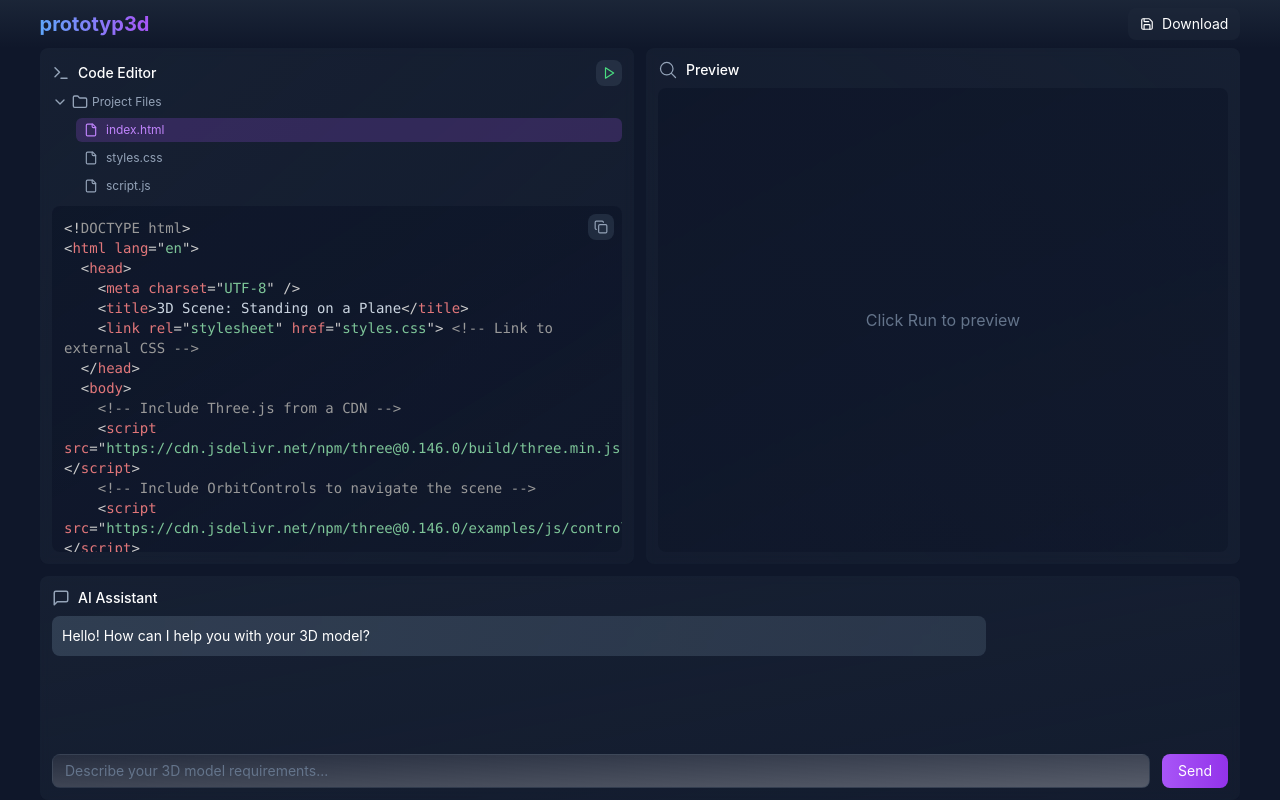
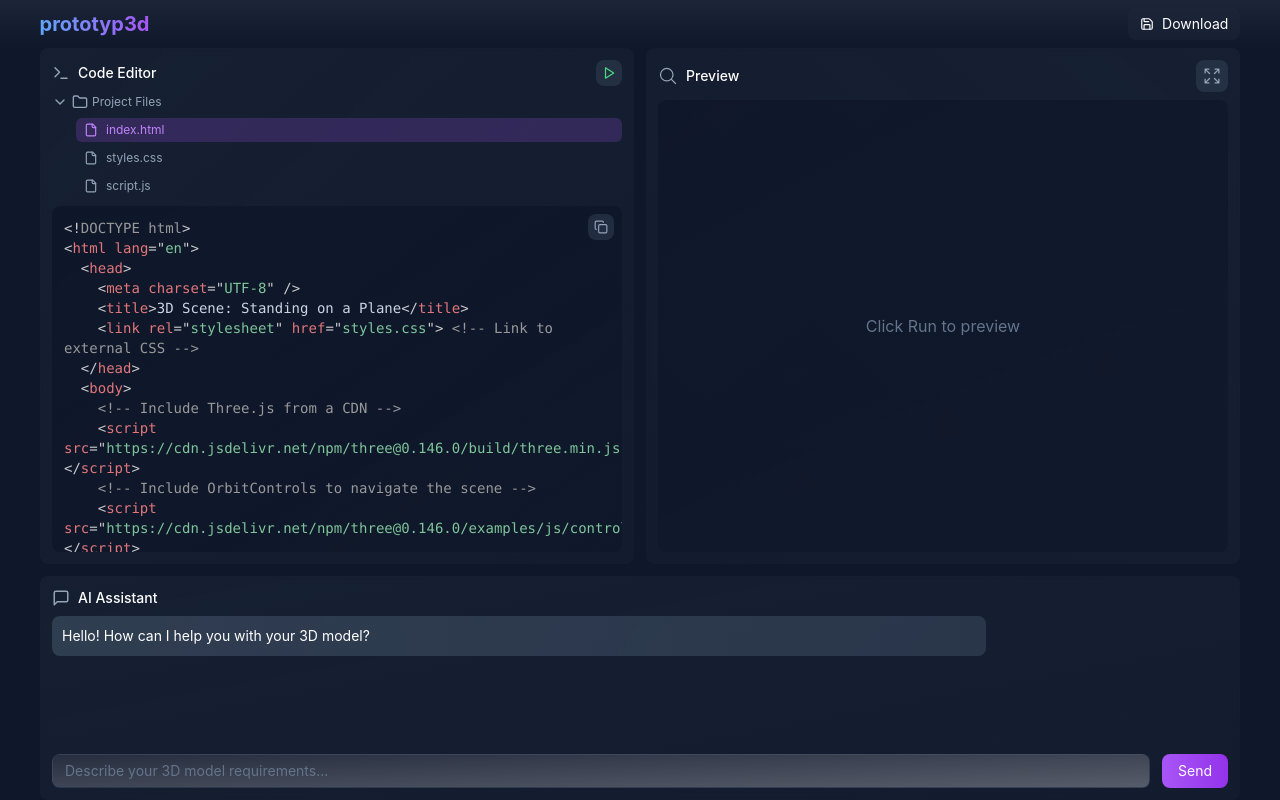
Before and after one commit to miyaliu627/prototyp3d, a Next.js app in the folder frontend/: page / in a window 1280 px wide. Built offline with nearby package versions, Linux system fonts and the light colour scheme.

Commit message:
fullscreen

```diff
--- a/frontend/app/api/load/route.js
+++ b/frontend/app/api/load/route.js
@@ -6,9 +6,8 @@ export async function GET() {
   try {
     const templateDir = join(process.cwd(), 'static/template/');
 
-    // Check if the template directory exists
     const fs = require('fs');
-    fs.accessSync(templateDir, fs.constants.F_OK);  // This checks if the directory exists
+    fs.accessSync(templateDir, fs.constants.F_OK);
 
     const files = {
       'index.html': await readFile(join(templateDir, 'index.html'), 'utf8'),
@@ -18,7 +17,7 @@ export async function GET() {
 
     return NextResponse.json(files);
   } catch (error) {
-    console.error('Error loading files:', error);  // Log the error details
+    console.error('Error loading files:', error);
     return NextResponse.json(
       { error: 'Failed to load files' },
       { status: 500 }
--- a/frontend/app/page.jsx
+++ b/frontend/app/page.jsx
@@ -29,8 +29,6 @@ export default function Home() {
         if (!response.ok) throw new Error('Failed to load files');
         const loadedFiles = await response.json();
 
-        console.log("Loaded Files:", loadedFiles); // Debugging log
-
         if (!loadedFiles['index.html']) {
           console.warn("Warning: index.html is missing in API response!");
         }
@@ -48,8 +46,6 @@ export default function Home() {
         const response = await fetch('/api/load');
         if (!response.ok) throw new Error('Failed to load files');
         const latestFiles = await response.json();
-
-        console.log("Polling Latest Files:", latestFiles); // Debugging log
 
         if (!latestFiles['index.html']) {
           console.warn("Polling Warning: index.html is missing in latest files!");
@@ -132,8 +128,6 @@ export default function Home() {
         let htmlContent = files['index.html']
           ?.replace('href="styles.css"', `href="${baseUrl}styles.css"`)
           ?.replace('src="script.js"', `src="${baseUrl}script.js"`) || '';
-
-        console.log("Rendered HTML Content:", htmlContent);
 
         iframe.contentDocument.open();
         iframe.contentDocument.write(htmlContent);
--- a/frontend/components/Preview.jsx
+++ b/frontend/components/Preview.jsx
@@ -1,16 +1,46 @@
-// components/Preview.jsx
 'use client';
-import React from 'react';
-import { MagnifyingGlassIcon } from '@heroicons/react/24/outline';
+import React, { useState, useEffect } from 'react';
+import { ArrowsPointingOutIcon, XMarkIcon, MagnifyingGlassIcon } from '@heroicons/react/24/outline';
 
 export default function Preview({ previewRef }) {
+  const [isFullScreen, setIsFullScreen] = useState(false);
+
+  // Toggle Full-Screen Mode
+  const toggleFullScreen = () => {
+    setIsFullScreen(!isFullScreen);
+  };
+
+  // Exit full screen on Escape key
+  useEffect(() => {
+    const handleKeyDown = (e) => {
+      if (e.key === 'Escape' && isFullScreen) {
+        setIsFullScreen(false);
+      }
+    };
+
+    window.addEventListener('keydown', handleKeyDown);
+    return () => window.removeEventListener('keydown', handleKeyDown);
+  }, [isFullScreen]);
+
   return (
-    <div className="bg-gradient-to-bl from-slate-800/50 to-slate-800/30 backdrop-blur-sm rounded-lg p-3 flex flex-col">
-      <h2 className="text-white font-medium mb-2 text-sm flex items-center">
-        {/* Magnifying Glass Icon with matching color */}
-        <MagnifyingGlassIcon className="h-5 w-5 mr-2 text-slate-400" />
-        Preview
-      </h2>
+    <div
+      className={`bg-gradient-to-bl from-slate-800/50 to-slate-800/30 backdrop-blur-sm rounded-lg p-3 flex flex-col transition-all ${
+        isFullScreen ? 'fixed inset-0 z-50 p-5 bg-slate-900' : ''
+      }`}
+    >
+      <div className="flex items-center justify-between mb-2">
+        <div className="flex items-center">
+          <MagnifyingGlassIcon className="h-5 w-5 mr-2 text-slate-400" />
+          <h2 className="text-white font-medium text-sm">Preview</h2>
+        </div>
+        <button
+          onClick={toggleFullScreen}
+          className="p-1.5 rounded-lg bg-slate-700/50 hover:bg-slate-600/50 transition"
+          title={isFullScreen ? 'Exit Full Screen' : 'Full Screen'}
+        >
+          {isFullScreen ? <XMarkIcon className="h-5 w-5 text-red-400" /> : <ArrowsPointingOutIcon className="h-5 w-5 text-slate-400" />}
+        </button>
+      </div>
       <div
         ref={previewRef}
         className="flex-1 bg-gradient-to-br from-slate-900/90 to-slate-900/70 rounded-lg"
```
